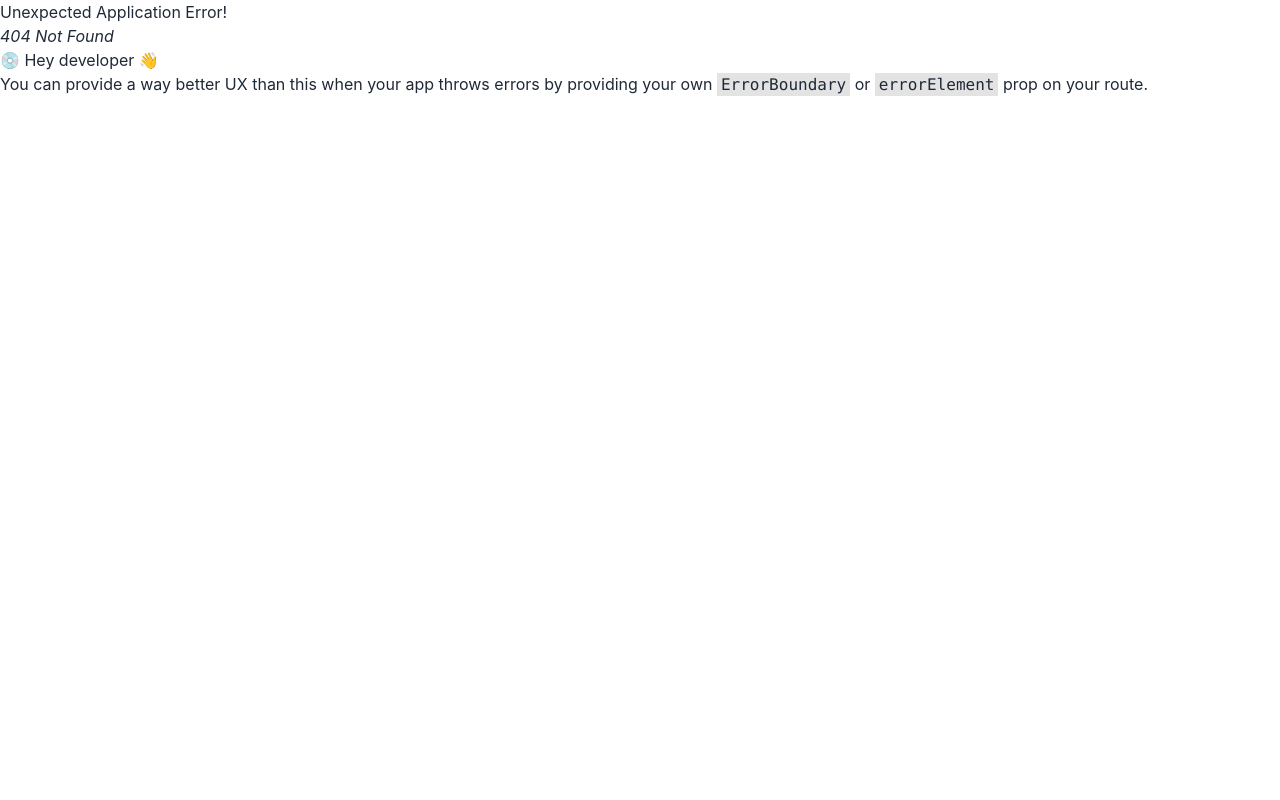
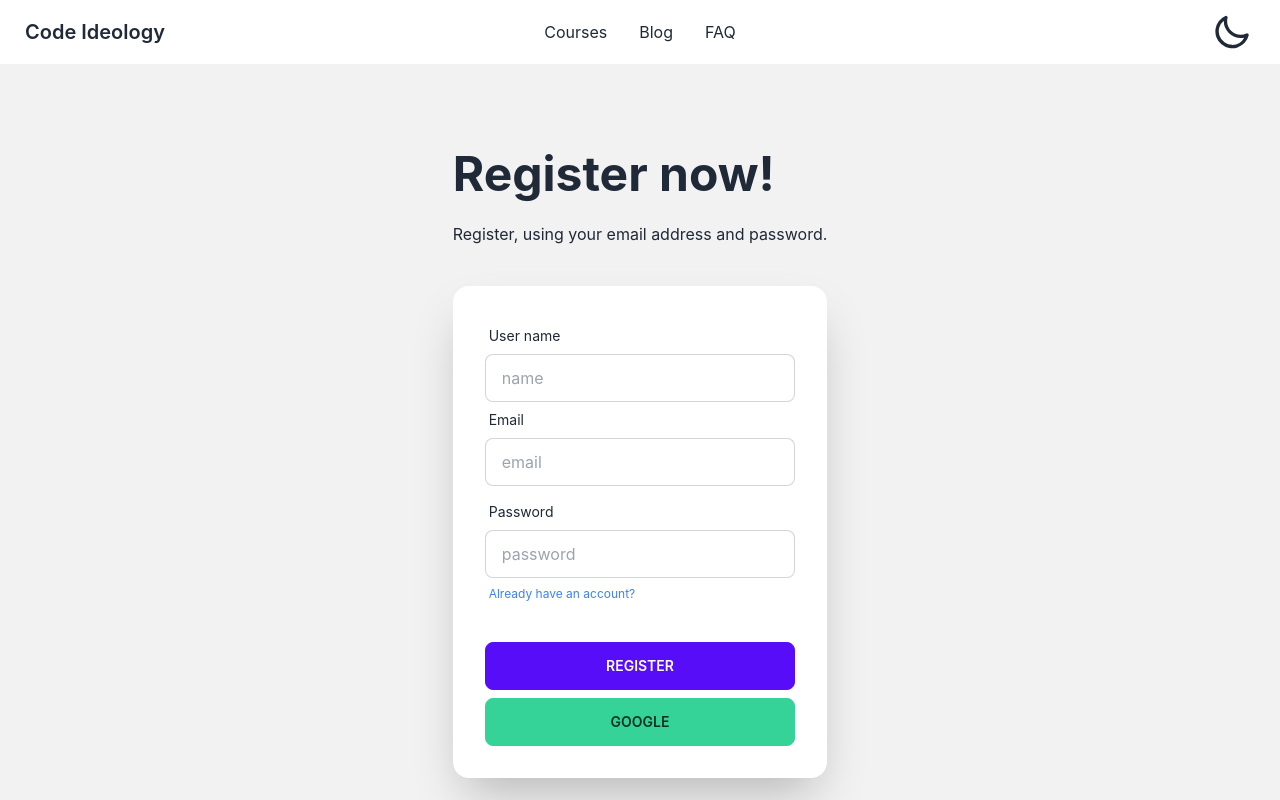
Before and after one commit to Azharul-Islam-Nahid/Code-Ideology-client, a React (Create React App) app: page /register in a window 1280 px wide. Before the commit this address had no page. Shown: the top 800 px of the page. Built offline with nearby package versions, Linux system fonts and the light colour scheme.

Commit message:
added login and register route

```diff
--- a/src/components/Categories/Categories.js
+++ b/src/components/Categories/Categories.js
@@ -20,7 +20,7 @@ const Categories = () => {
             <input id="my-drawer-2" type="checkbox" className="drawer-toggle" />
 
             <div className="drawer-content grid lg:grid-cols-3  gap-1 ">
-                <label htmlFor="my-drawer-2" className="btn drawer-button w-2/4 mx-auto mt-5 lg:hidden">Open sidebar</label>
+                <label htmlFor="my-drawer-2" className="btn drawer-button w-2/4 mx-auto mt-5 mb-5 lg:hidden">Open sidebar</label>
                 {
 
                     courses.map(course =>
@@ -31,9 +31,9 @@ const Categories = () => {
                             </figure>
                             <div className="card-body items-center text-center">
                                 <h2 className="card-title">{course?.title}</h2>
-                                <p>Total course: { }.</p>
+                                <p>Course duration: {course?.duration} minutes.</p>
                                 <div className="card-actions">
-                                    <button className="btn btn-primary"> <Link className='px-8 py-4' to={`/category/${course?._id}`}>See courses</Link></button>
+                                    <button className="btn btn-primary"> <Link className='px-8 py-4' to={`/category/${course?._id}`}>Checkout</Link></button>
                                 </div>
                             </div>
                         </div>)
@@ -42,7 +42,6 @@ const Categories = () => {
             <div className="drawer-side">
                 <label htmlFor="my-drawer-2" className="drawer-overlay"></label>
                 <ul className="menu p-4 overflow-y-auto w-80  bg-base-300 text-base-content">
-                    {/* <!-- Sidebar content here --> */}
                     <li>
                         {
                             categories.map(category => <li key={category.id}>
--- a/src/components/Login/Login.js
+++ b/src/components/Login/Login.js
@@ -1,9 +1,63 @@
-import React from 'react';
+import React, { useContext } from 'react';
+import { Link, useNavigate } from 'react-router-dom';
+// import { AuthContext } from '../context/UserContext';
 
 const Login = () => {
+
+    // const { signInUser } = useContext(AuthContext);
+    const navigate = useNavigate();
+
+    // const handleSubmit = e => {
+    //     e.preventDefault();
+    //     const form = e.target;
+    //     const email = form.email.value;
+    //     const password = form.password.value;
+    //     // console.log('Email = ', email + ', ', 'Password = ', password);
+
+    //     signInUser(email, password)
+    //         .then(result => {
+    //             const user = result.user;
+    //             console.log(user);
+    //         })
+    //         .catch(error => {
+    //             console.error('error', error);
+    //         })
+
+    //     form.reset();
+    //     navigate('/');
+    // }
     return (
         <div>
-
+            <div className='hero min-h-screen bg-base-200 '>
+                <div className='hero-content flex-col'>
+                    <div className='text-center lg:text-left'>
+                        <h1 className='text-5xl font-bold'>Login now!</h1>
+                        <p className='py-6'>Login,using your email address and password. </p>
+                    </div>
+                    <div className='card flex-shrink-0 w-full max-w-sm shadow-2xl bg-base-100'>
+                        <form onSubmit={''} className='card-body'>
+                            <div className='form-control'>
+                                <label className='label'>
+                                    <span className='label-text'>Email</span>
+                                </label>
+                                <input type='email' name='email' placeholder='email' className='input input-bordered' required />
+                            </div>
+                            <div className='form-control'>
+                                <label className='label'>
+                                    <span className='label-text'>Password</span>
+                                </label>
+                                <input type='password' name='password' placeholder='password' className='input input-bordered' required />
+                                <label className='label'>
+                                    <Link className='label-text-alt link link-hover text-blue-500'>Forgot password?</Link>
+                                </label>
+                            </div>
+                            <div className='form-control mt-6'>
+                                <button className='btn btn-primary'>Login</button>
+                            </div>
+                        </form>
+                    </div>
+                </div>
+            </div>
         </div>
     );
 };
--- /dev/null
+++ b/src/components/Register/Register.js
@@ -0,0 +1,99 @@
+import React from 'react'; import { useContext } from 'react';
+import { Link } from 'react-router-dom';
+
+const Register = () => {
+
+
+    return (
+        <div>
+            <div className='hero min-h-screen bg-base-200'>
+                <div className='hero-content flex-col'>
+                    <div className='text-center lg:text-left'>
+                        <h1 className='text-5xl font-bold'>Register now!</h1>
+                        <p className='py-6'>Register, using your email address and password. </p>
+                    </div>
+                    <div className='card flex-shrink-0 w-full max-w-sm shadow-2xl bg-base-100'>
+                        <form onSubmit={''} className='card-body'>
+                            <div className='form-control'>
+                                <label className='label'>
+                                    <span className='label-text'>User name</span>
+                                </label>
+                                <input type='text' name='name' placeholder='name' className='input input-bordered' required />
+                                <label className='label'>
+                                    <span className='label-text'>Email</span>
+                                </label>
+                                <input type='email' name='email' placeholder='email' className='input input-bordered' required />
+                            </div>
+                            <div className='form-control'>
+                                <label className='label'>
+                                    <span className='label-text'>Password</span>
+                                </label>
+                                <input type='password' name='password' placeholder='password' className='input input-bordered' required />
+                                <label className='label'>
+                                    <Link to='/login' className='label-text-alt link link-hover text-blue-500'>Already have an account?</Link>
+                                </label>
+                            </div>
+                            <div className='form-control mt-6'>
+                                <button className='btn btn-primary'>Register</button><button onClick={''} className="btn btn-success mt-2">google</button>
+                            </div>
+                        </form>
+                    </div>
+                </div>
+            </div>
+            {/*
+import { useContext } from 'react';
+import { Link } from 'react-router-dom';
+// import { AuthContext } from '../context/UserContext';
+
+
+const Register = () => {
+
+    // const { createUser, signInWithGoogle } = useContext(AuthContext);
+
+
+    const handleSubmit = e => {
+        e.preventDefault();
+        const form = e.target;
+        // const name = form.name.value;
+        const email = form.email.value;
+        const password = form.password.value;
+
+        // console.log('Name = ', name + ', ', 'Email = ', email + ', ', 'Password = ', password);
+
+    //     createUser(email, password)
+    //         .then(result => {
+    //             const user = result.user;
+    //             console.log(user);
+    //         })
+    //         .catch(error => {
+    //             console.error('error', error);
+    //         })
+    // }
+
+    // const handleGoogleSignIn = () => {
+    //     signInWithGoogle()
+    //         .then(result => {
+    //             const user = result.user;
+    //             console.log(user);
+    //         })
+    //         .catch(error => {
+    //             console.error('error', error);
+    //         })
+    // }
+
+
+    return (
+        <div>
+
+        </div>
+    );
+};
+
+export default Register;
+
+*/}
+        </div>
+    );
+};
+
+export default Register;
```
Also changed, not shown: src/Routes/Routes.js (+10 -0 lines).
